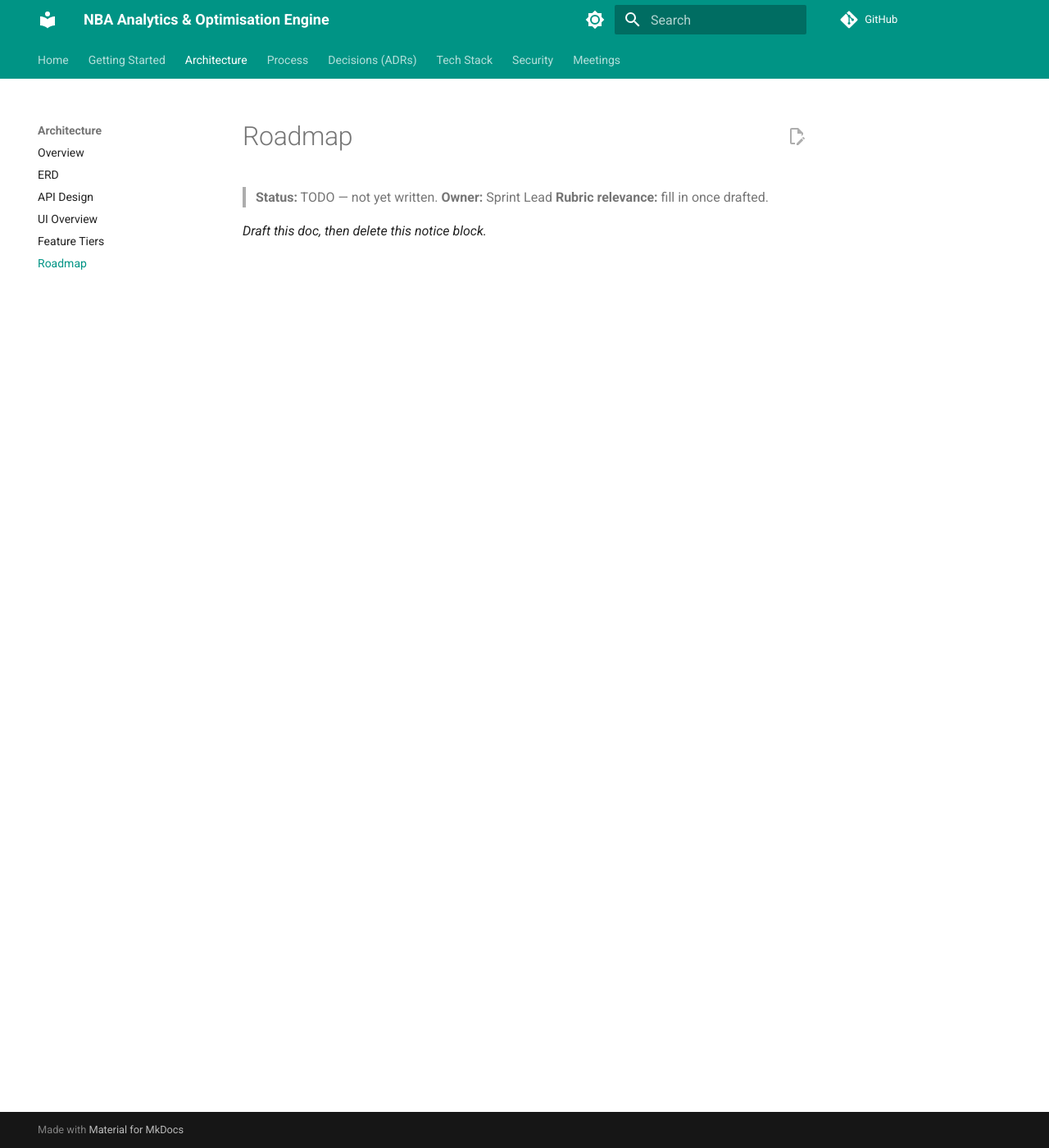
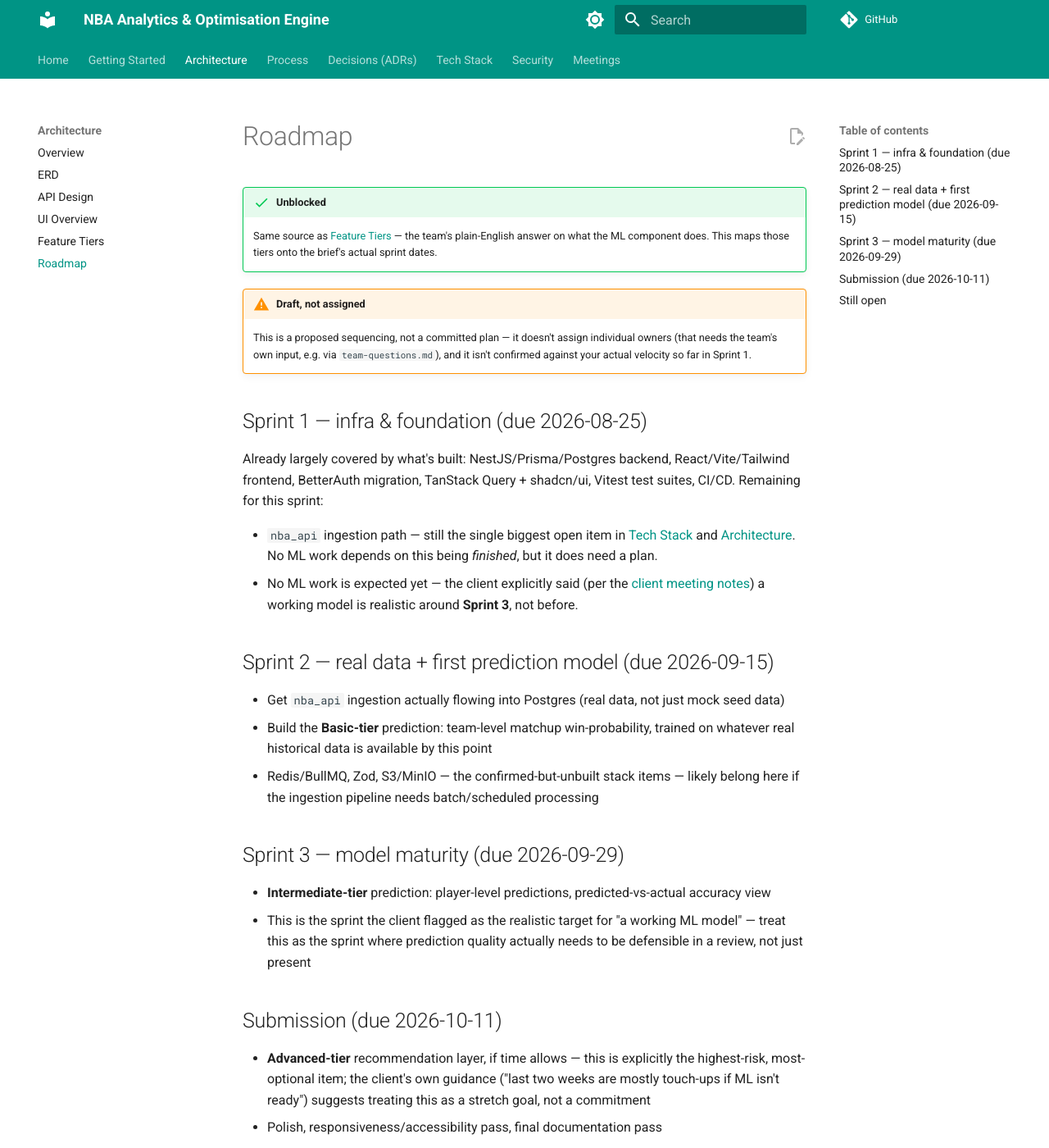
Before and after one commit to Sports-Analytics-Innovation-Platform/Innovation-Documentation-Website, an MkDocs documentation site: the page built from docs/design/roadmap.md, in a window 1280 px wide and 1400 px high. Shown: the whole window at 82% size. Built offline with MkDocs 1.6.1 and Material for MkDocs 9.7.7, drawn with Linux system fonts in a browser that asks for light colours; comment, search, counter and statistics services are not loaded; some of the changed text lies outside the part shown.

Commit message:
docs: draft roadmap mapped to sprint dates
Assisted-by: Claude-Web[Claude Sonnet 5]

```diff
--- a/docs/design/roadmap.md
+++ b/docs/design/roadmap.md
@@ -1,7 +1,39 @@
 # Roadmap
 
-> **Status:** TODO — not yet written.
-> **Owner:** Sprint Lead
-> **Rubric relevance:** fill in once drafted.
+!!! success "Unblocked"
+    Same source as [Feature Tiers](feature-tiers.md) — the team's plain-English answer on what the ML component does. This maps those tiers onto the brief's actual sprint dates.
 
-_Draft this doc, then delete this notice block._
+!!! warning "Draft, not assigned"
+    This is a proposed sequencing, not a committed plan — it doesn't assign individual owners (that needs the team's own input, e.g. via `team-questions.md`), and it isn't confirmed against your actual velocity so far in Sprint 1.
+
+## Sprint 1 — infra & foundation (due 2026-08-25)
+
+Already largely covered by what's built: NestJS/Prisma/Postgres backend, React/Vite/Tailwind frontend, BetterAuth migration, TanStack Query + shadcn/ui, Vitest test suites, CI/CD. Remaining for this sprint:
+
+- `nba_api` ingestion path — still the single biggest open item in [Tech Stack](../tech-stack.md) and [Architecture](architecture.md). No ML work depends on this being *finished*, but it does need a plan.
+- No ML work is expected yet — the client explicitly said (per the [client meeting notes](../meetings/client/index.md)) a working model is realistic around **Sprint 3**, not before.
+
+## Sprint 2 — real data + first prediction model (due 2026-09-15)
+
+- Get `nba_api` ingestion actually flowing into Postgres (real data, not just mock seed data)
+- Build the **Basic-tier** prediction: team-level matchup win-probability, trained on whatever real historical data is available by this point
+- Redis/BullMQ, Zod, S3/MinIO — the confirmed-but-unbuilt stack items — likely belong here if the ingestion pipeline needs batch/scheduled processing
+
+## Sprint 3 — model maturity (due 2026-09-29)
+
+- **Intermediate-tier** prediction: player-level predictions, predicted-vs-actual accuracy view
+- This is the sprint the client flagged as the realistic target for "a working ML model" — treat this as the sprint where prediction quality actually needs to be defensible in a review, not just present
+
+## Submission (due 2026-10-11)
+
+- **Advanced-tier** recommendation layer, if time allows — this is explicitly the highest-risk, most-optional item; the client's own guidance ("last two weeks are mostly touch-ups if ML isn't ready") suggests treating this as a stretch goal, not a commitment
+- Polish, responsiveness/accessibility pass, final documentation pass
+
+## Still open
+
+- Individual ownership of each sprint's work
+- Whether the advanced-tier recommendation layer is a real commitment or an explicit stretch goal — worth deciding as a team rather than leaving implicit
+
+---
+
+*AI Declaration: The preceding document was generated with the assistance of the following: Claude-Web[Claude Sonnet 5]*
```
